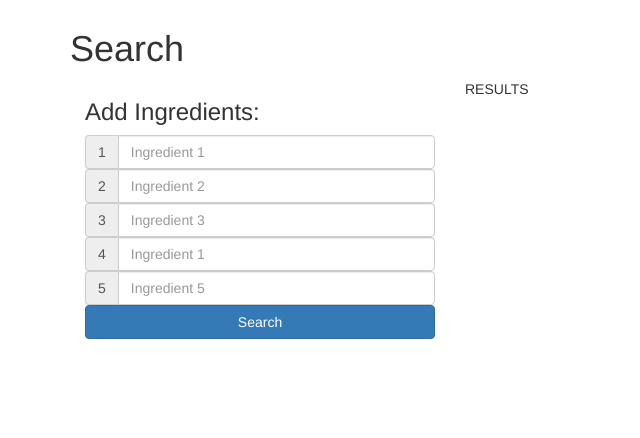
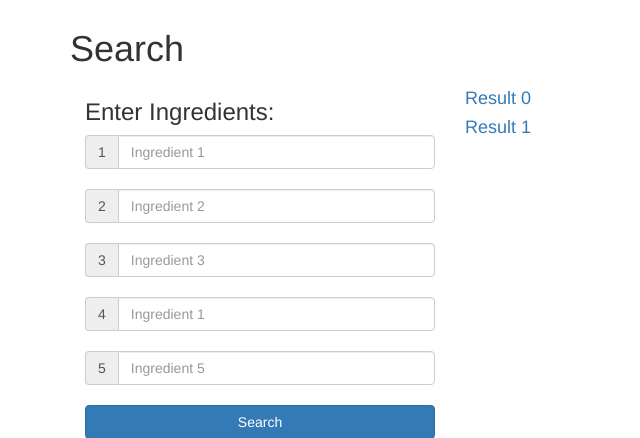
Before and after one commit to askyel/recipeAPIs, a Flask app: page /search in a window 1280 px wide. Shown: the part 51-489 px from the top of the page, without its empty margins (0-640 px from the left). Run offline with Flask 2, Linux system fonts and the light colour scheme; some libraries are stand-ins or nearby versions.

Commit message:
search page columns

```diff
--- a/templates/search.html
+++ b/templates/search.html
@@ -11,38 +11,41 @@
 <h1>Search</h1>
 
 <div class="col-sm-4">
-	<h3>Add Ingredients:</h3>
+	<!-- stack of text input forms to enter ingredients -->
+	<h3>Enter Ingredients:</h3>
 
 	<div class="input-group">
 		<span class="input-group-addon" id="ing1">1</span>
 		<input type="text" class="form-control" placeholder="Ingredient 1" aria-describedby="ing1" name="ing1">
 	</div>
-
+	<br>
 	<div class="input-group">
 		<span class="input-group-addon" id="ing2">2</span>
 		<input type="text" class="form-control" placeholder="Ingredient 2" aria-describedby="ing2" name="ing2">
 	</div>
-
+	<br>
 	<div class="input-group">
 		<span class="input-group-addon" id="ing3">3</span>
 		<input type="text" class="form-control" placeholder="Ingredient 3" aria-describedby="ing3" name="ing3">
 	</div>
-
+	<br>
 	<div class="input-group">
 		<span class="input-group-addon" id="ing4">4</span>
 		<input type="text" class="form-control" placeholder="Ingredient 1" aria-describedby="ing4" name="ing4">
 	</div>
-
+	<br>
 	<div class="input-group">
 		<span class="input-group-addon" id="ing5">5</span>
 		<input type="text" class="form-control" placeholder="Ingredient 5" aria-describedby="ing5" name="ing5">
 	</div>
-
+	<br>
 	<input type="submit" class="btn btn-primary btn-block" value="Search">
 </div>
 
 <div class="col-sm-8">
-	RESULTS
+	<!-- list of results from search, blank on first search -->
+	<a href="#"><h4>Result 0</h4></a>
+	<a href="#"><h4>Result 1</h4></a>
 </div>
 
 {% endblock %}
```
